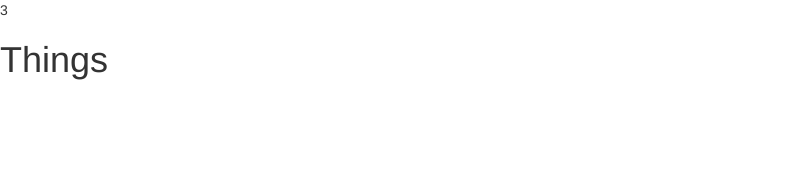
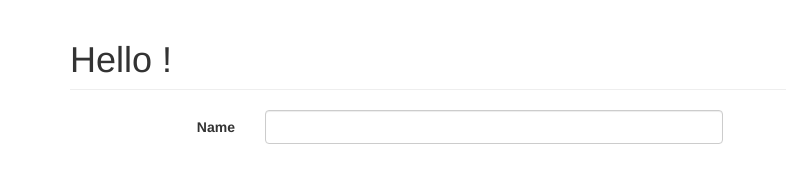
Before and after one commit to alancarltaylor/ang-playground, a website: page index.html in a window 1280 px wide. Shown: the whole page, without its empty margins (0-786 px from the left). Drawn offline with nearby package versions, Linux system fonts and the light colour scheme.

Commit message:
bootstrap changes

```diff
--- a/index.html
+++ b/index.html
@@ -9,7 +9,16 @@
 <script src="https://ajax.googleapis.com/ajax/libs/angularjs/1.5.5/angular.min.js"></script>
 </head>
 <body>
-  {{1 + 2}}
-  <h1>Things</h1>
+  <div class="container">
+    <h1 class="page-header">Hello {{}} !</h1>
+    <div class="form-horizontal">
+  <div class="form-group">
+    <label class="col-sm-2 control-label">Name</label>
+    <div class="col-sm-5">
+      <input type="text" class="form-control" >
+    </div>
+  </div>
+  </div>
+</div>
 </body>
 </html>
```
